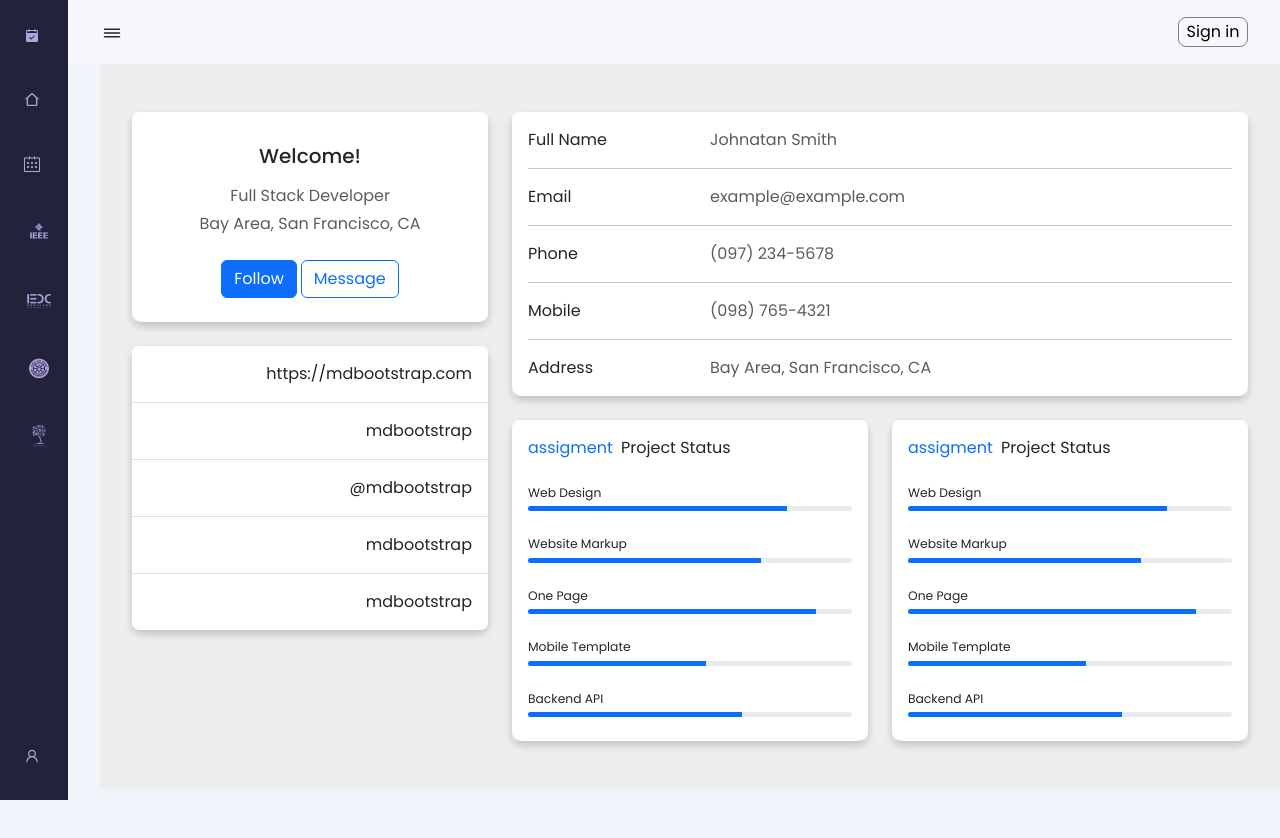
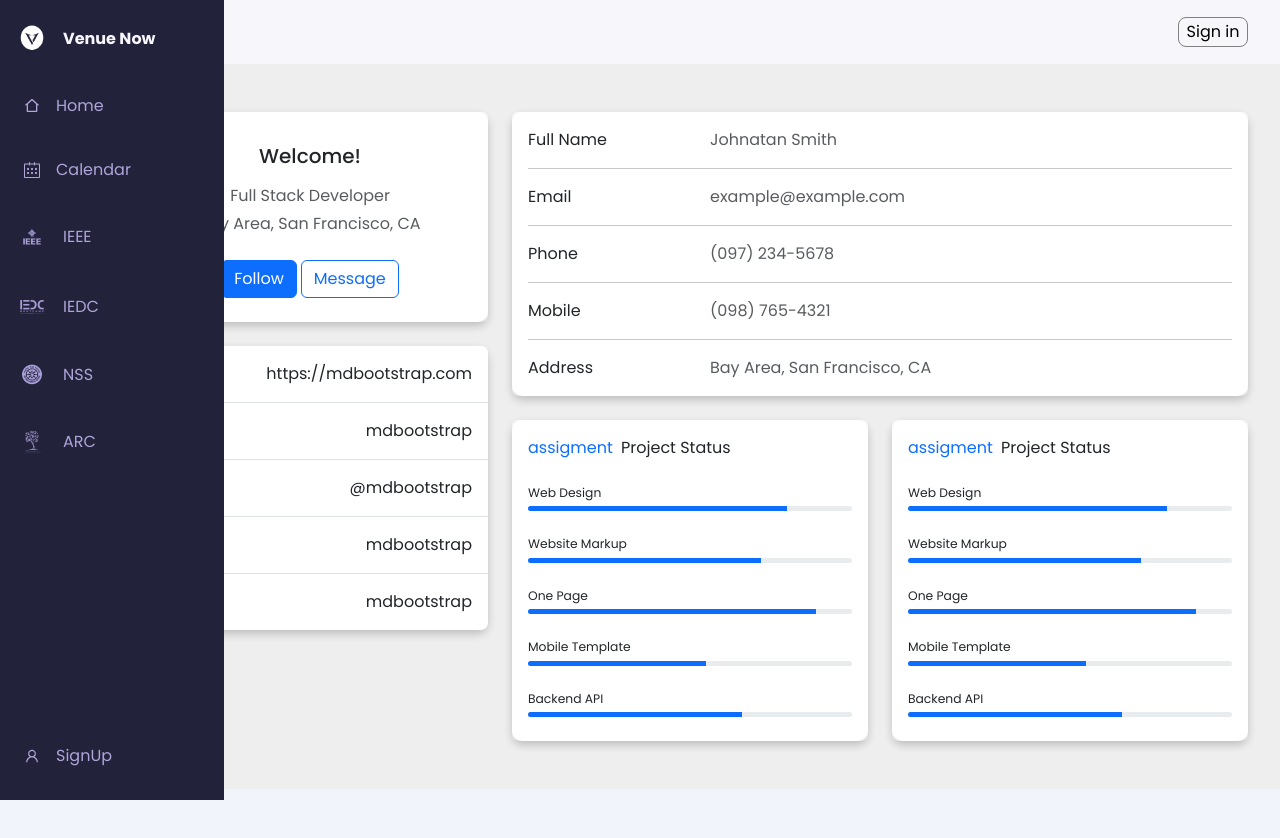
Before and after one commit to FuhadSanin/VenueNow-MiniProject, a React (Vite) app in the folder frontend/: page / in a window 1280 px wide. Shown: the top 838 px of the page. Built offline with nearby package versions, Linux system fonts and the light colour scheme.

Commit message:
About changed

```diff
--- a/frontend/src/Assets/index.js
+++ b/frontend/src/Assets/index.js
@@ -1,12 +1,13 @@
 // Assets/index.js
-import ieee from "./ieee.png";
-import iedc from "./iedc.png";
-import nss from "./nss.png";
-import arc from "./arc.png";
-import logo from "./logo.png";
+import ieee from "./ieee.png"
+import iedc from "./iedc.png"
+import nss from "./nss.png"
+import arc from "./arc.png"
+import logo from "./logo.png"
+import nav_log from "./top_logo.png"
 
-import test1 from "./IEEE/test1.png";
-import test2 from "./IEEE/test2.jpg";
-import test3 from "./IEEE/test3.jpg";
+import test1 from "./IEEE/test1.png"
+import test2 from "./IEEE/test2.jpg"
+import test3 from "./IEEE/test3.jpg"
 
-export { ieee, iedc, nss, arc, logo, test1, test2, test3 };
+export { ieee, iedc, nss, arc, logo, test1, test2, test3, nav_log }
--- a/frontend/src/Components/About/About.jsx
+++ b/frontend/src/Components/About/About.jsx
@@ -10,7 +10,7 @@ import { PiCalendarCheckFill } from "react-icons/pi"
 import { IoMdAdd } from "react-icons/io"
 import CalendarInterface from "../Calendar/Calendar-Interface"
 import SignUp from "../SignUp/SignUp"
-import { ieee, iedc, nss, arc, logo } from "../../Assets"
+import { ieee, iedc, nss, arc, logo, nav_log } from "../../Assets"
 import ProfilePage from "../ProfilePage/ProfilePage"
 import slotService from "../../Services/service"
 import { RiAdminLine } from "react-icons/ri"
@@ -37,9 +37,6 @@ function About() {
   const [authenticated, setAuthenticated] = useState(false)
   const [loginuser, setLoginUser] = useState(null)
 
-  const toggleCollapse = () => {
-    setIsCollapsed(!isCollapsed)
-  }
   const [slots, setSlots] = useState([])
   const [pendingSlots, setPendingSlots] = useState([])
   const [approvedSlots, setApprovedSlots] = useState([])
@@ -98,12 +95,15 @@ function About() {
   }
   const toggleNavbar = () => {
     setShowNav(!showNav)
-    const bodypd = document.getElementById("body-pd")
-    const headerpd = document.getElementById("header")
-    if (bodypd && headerpd) {
-      bodypd.classList.toggle("body-pd")
-      headerpd.classList.toggle("body-pd")
-    }
+    // const bodypd = document.getElementById("body-pd")
+    // const headerpd = document.getElementById("header")
+    // if (bodypd && headerpd) {
+    //   bodypd.classList.toggle("body-pd")
+    //   headerpd.classList.toggle("body-pd")
+    // }
+  }
+  const closeNavbar = () => {
+    setShowNav(false)
   }
 
   const setActiveLink = index => {
@@ -131,14 +131,6 @@ function About() {
       localStorage.setItem(LOCAL_STORAGE_KEY, JSON.stringify(loginuser))
     }
   }, [loginuser])
-
-  console.log(loginuser)
-
-  const [isOpen, setIsOpen] = useState(false)
-  const toggleDropdown = () => {
-    console.log("success")
-    setIsOpen(!isOpen)
-  }
 
   const handleSignOut = () => {
     const shouldSignOut = window.confirm("Are you sure you want to sign out?")
@@ -239,13 +231,23 @@ function About() {
           </Link>
         )}
       </header>
-      <div className={`l-navbar ${showNav ? "show" : ""}`} id="nav-bar">
+      <div
+        className={`l-navbar ${showNav ? "show" : ""}`}
+        id="nav-bar"
+        onMouseEnter={toggleNavbar}
+        onMouseLeave={closeNavbar} // Call closeNavbar when the mouse leaves
+      >
         <nav className="nav">
           <div>
-            <a href="#" className="nav_link">
-              <PiCalendarCheckFill />
+            <Link to={"/"} className="nav_link">
+              <img
+                src={nav_log}
+                width={30}
+                height={30}
+                style={{ marginLeft: "-7px" }}
+              />
               <span className="nav_logo-name">Venue Now</span>
-            </a>
+            </Link>
             <div className="nav_list">
               <Link
                 to={"/"}
@@ -269,7 +271,12 @@ function About() {
                 className="nav_link"
                 onClick={() => setActiveLink(3)} // Pass index or identifier
               >
-                <img src={ieee} width={30} height={30} />
+                <img
+                  src={ieee}
+                  width={30}
+                  height={30}
+                  style={{ marginLeft: "-7px" }}
+                />
                 <span className="nav_name">IEEE</span>
               </Link>
               <Link
@@ -277,7 +284,12 @@ function About() {
                 className="nav_link"
                 onClick={() => setActiveLink(4)} // Pass index or identifier
               >
-                <img src={iedc} width={30} height={30} />
+                <img
+                  src={iedc}
+                  width={30}
+                  height={30}
+                  style={{ marginLeft: "-7px" }}
+                />
                 <span className="nav_name">IEDC</span>
               </Link>
               <Link
@@ -285,7 +297,12 @@ function About() {
                 className="nav_link"
                 onClick={() => setActiveLink(5)} // Pass index or identifier
               >
-                <img src={nss} width={30} height={25} />
+                <img
+                  src={nss}
+                  width={30}
+                  height={25}
+                  style={{ marginLeft: "-7px" }}
+                />
                 <span className="nav_name">NSS</span>
               </Link>
               <Link
@@ -293,7 +310,12 @@ function About() {
                 className="nav_link"
                 onClick={() => setActiveLink(6)} // Pass index or identifier
               >
-                <img src={arc} width={30} height={30} />
+                <img
+                  src={arc}
+                  width={30}
+                  height={30}
+                  style={{ marginLeft: "-7px" }}
+                />
                 <span className="nav_name">ARC</span>
               </Link>
             </div>
```
Also changed, not shown: frontend/src/Assets/top_logo.png (added).
